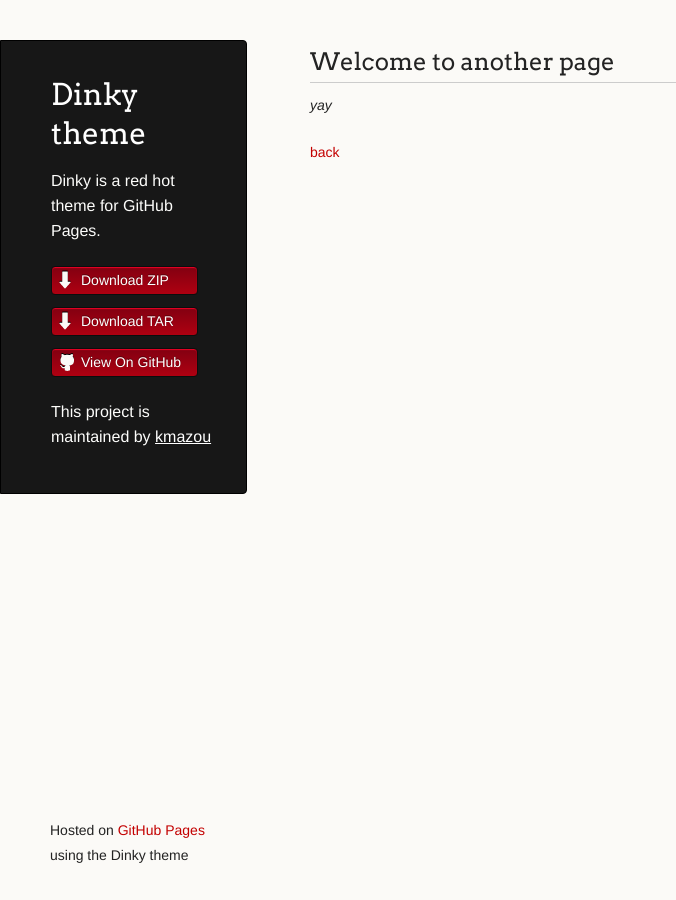
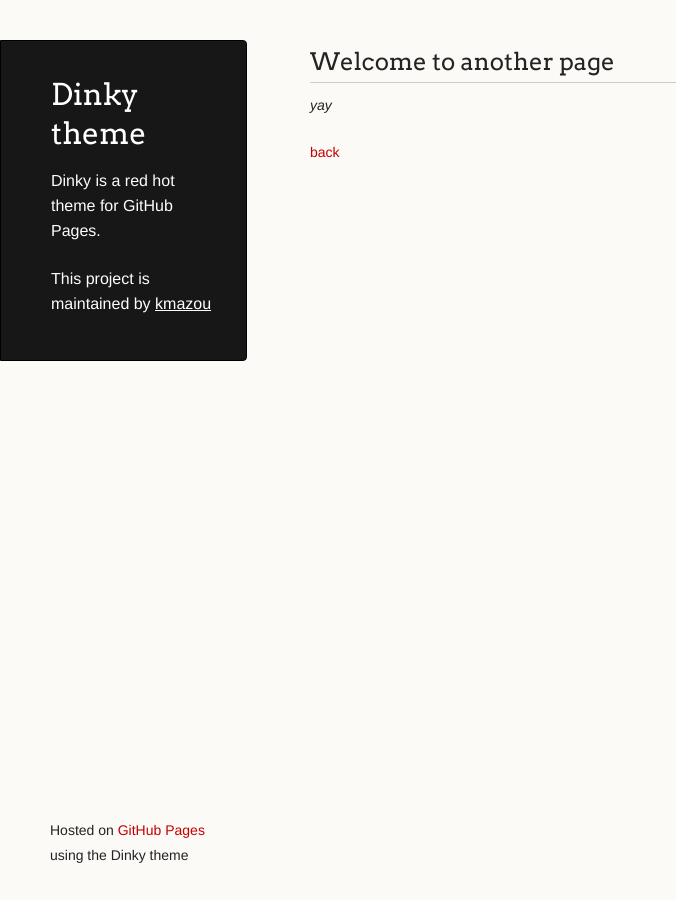
Before and after one commit to kmazou/Portfolio, a Jekyll site: the page built from another-page.md, in a window 1280 px wide. Shown: the whole page, without its empty margins (0-676 px from the left). Built offline with Jekyll 4.4.1, drawn with Linux system fonts in a browser that asks for light colours; our own code applies the rules of GitHub Pages for plain Markdown files.

Commit message:
Update default.html

```diff
--- a/_layouts/default.html
+++ b/_layouts/default.html
@@ -19,13 +19,7 @@
         <h1 class="header">{{ site.title | default: site.github.repository_name }}</h1>
         <p class="header">{{ site.description | default: site.github.project_tagline }}</p>
 
-        <ul>
-          {% if site.show_downloads %}
-            <li class="download"><a class="buttons" href="{{ site.github.zip_url }}">Download ZIP</a></li>
-            <li class="download"><a class="buttons" href="{{ site.github.tar_url }}">Download TAR</a></li>
-          {% endif %}
-          <li><a class="buttons github" href="{{ site.github.repository_url }}">View On GitHub</a></li>
-        </ul>
+
 
         {% if site.github.is_project_page %}
           <p class="header">This project is maintained by <a class="header name" href="{{ site.github.owner_url }}">{{ site.github.owner_name }}</a></p>
```
